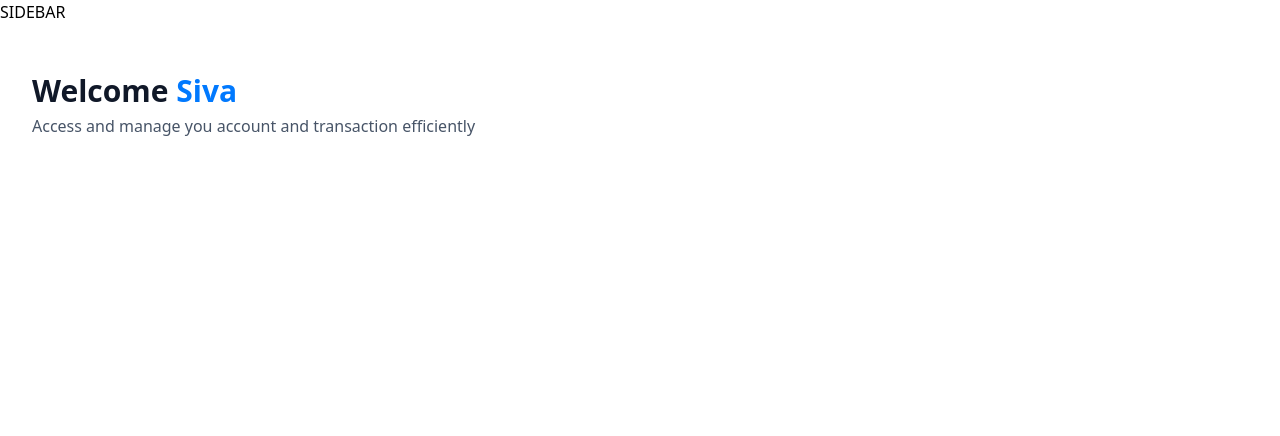
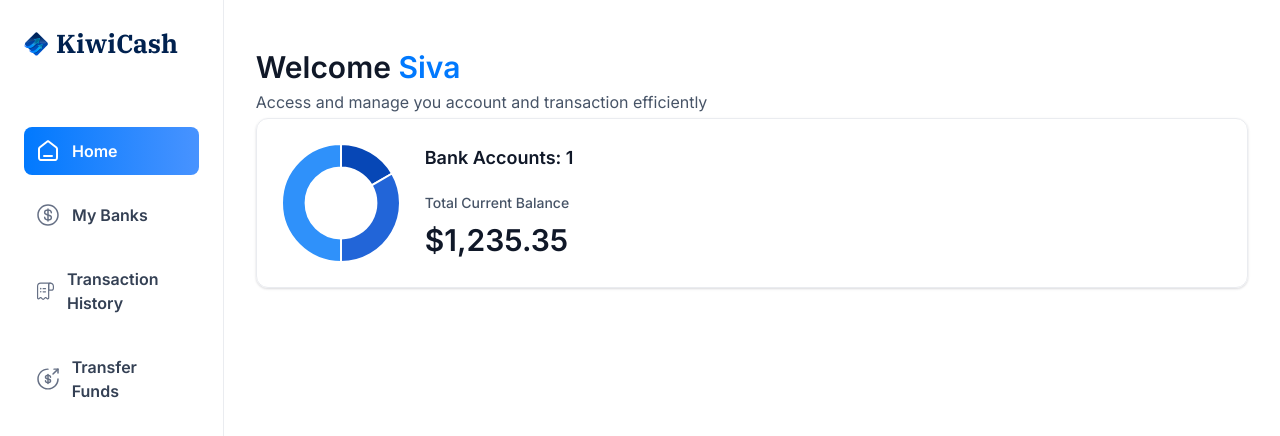
Before and after one commit to sivass/kiwicash, a Next.js app: page / in a window 1280 px wide. Shown: the top 436 px of the page. Built offline with nearby package versions, Linux system fonts and the light colour scheme.

Commit message:
implement a doughnchart with chartjs and charjs-react, sidebar section

```diff
--- a/app/(root)/layout.tsx
+++ b/app/(root)/layout.tsx
@@ -1,11 +1,14 @@
+import Sidebar from "@/components/Sidebar";
+
 export default function RootLayout({
   children,
 }: Readonly<{
   children: React.ReactNode;
 }>) {
+  const loggedIn = { firstName: 'siva', lastName: 'padmanaban'};
   return (
-    <main>
-      SIDEBAR
+    <main className="flex h-screen w-full font-inter">
+      <Sidebar user={loggedIn} />
       {children}
     </main>
   );
--- /dev/null
+++ b/components/AnimatedCounter.tsx
@@ -0,0 +1,18 @@
+"use client"
+import React from 'react'
+import CountUp from 'react-countup';
+
+const AnimatedCounter = ({amount}: { amount: number}) => {
+  return (
+    <div className='w-full'>
+    <CountUp
+    duration={2.7}
+    decimal='.'
+    decimals={2}
+    prefix='$'
+     end={amount} />
+     </div>
+  )
+}
+
+export default AnimatedCounter
--- /dev/null
+++ b/components/DoughnutChart.tsx
@@ -0,0 +1,31 @@
+"use client"
+import React from 'react'
+import { Chart as ChartJS, ArcElement, Tooltip, Legend } from "chart.js";
+import { Doughnut } from "react-chartjs-2";
+
+ChartJS.register(ArcElement, Tooltip, Legend);
+
+const DoughnutChart = ({ accounts} : DoughnutChartProps) => {
+    const data = {
+        datasets: [
+            {
+                label: 'Banks',
+                data: [1250, 2500, 3750],
+                backgroundColor: ['#0747b6','#2265d8','#2f91fa']
+            }
+        ],
+        labels: ['Bank 1','Bank 2','Bank 3']
+    }
+  return (
+    <Doughnut data={data} options={{
+        cutout:'60%',
+        plugins: {
+            legend: {
+                display: false,
+            }
+        }
+    }} />
+  )
+}
+
+export default DoughnutChart
--- a/components/HeaderBox.tsx
+++ b/components/HeaderBox.tsx
@@ -1,4 +1,5 @@
 import React from "react";
+import TotalBalanceBox from "./TotalBalanceBox";
 
 const HeaderBox = ({
   type = "title",
@@ -11,7 +12,12 @@
         <h1 className="header-box-title">{title}
         {type === 'greeting' && <span className="text-bankGradient">&nbsp;{user}</span> }</h1>
         <p className="header-box-subtext">{subtext}</p>
+        <TotalBalanceBox
+        accounts={[]}
+        totalBanks={1}
+        totalCurrentBalance={1235.35} />
     </div>
+
   );
 };
 
--- /dev/null
+++ b/components/Sidebar.tsx
@@ -0,0 +1,59 @@
+"use client";
+
+import { sidebarLinks } from "@/constants";
+import { cn } from "@/lib/utils";
+import Image from "next/image";
+import Link from "next/link";
+import { usePathname } from "next/navigation";
+import React from "react";
+
+const Sidebar = ({ user }: SiderbarProps) => {
+  const pathName = usePathname();
+  return (
+    <section className="sidebar">
+      <nav className="flex flex-col gap-4">
+        <Link href="/" className="mb-12 cursor-pointer flex items-center gap-2">
+          <Image
+            src="/icons/logo.svg"
+            width={34}
+            height={34}
+            alt="logo"
+            className="size-[24px] max-xl:size-14"
+          />
+          <h1 className="sidebar-logo">KiwiCash</h1>
+        </Link>
+        {sidebarLinks.map((item) => {
+          const isActive =
+            pathName === item.route || pathName.startsWith(`${item.route}/`);
+          return (
+            <Link
+              href={item.route}
+              key={item.label}
+              className={cn("sidebar-link", { "bg-bank-gradient": isActive })}
+            >
+              <div className="relative size-6">
+                <Image
+                  src={item.imgURL}
+                  alt={item.label}
+                  fill
+                  className={cn({
+                    "brightness-[3] invert-0": isActive,
+                  })}
+                />
+              </div>
+              <p
+                className={cn("sidebar-label", {
+                  "!text-white": isActive,
+                })}
+              >
+                {item.label}
+              </p>
+            </Link>
+          );
+        })}
+      </nav>
+    </section>
+  );
+};
+
+export default Sidebar;
--- /dev/null
+++ b/components/TotalBalanceBox.tsx
@@ -0,0 +1,30 @@
+import React from 'react'
+import AnimatedCounter from './AnimatedCounter'
+import DoughnutChart from './DoughnutChart'
+
+const TotalBalanceBox = ({
+    accounts = [], totalBanks, totalCurrentBalance
+}: TotalBalanceBoxProps) => {
+  return (
+    <section className='total-balance'>
+        <div className='total-balance-chart'>
+            <DoughnutChart accounts={accounts} />
+        </div>
+        <div className='flex flex-col gap-6'>
+            <h2 className='header-2'>
+                Bank Accounts: {totalBanks}
+            </h2>
+            <div className='flex flex-col gap-2'>
+                <p className='total-balance-label'>
+                    Total Current Balance
+                </p>
+                <div className='total-balance-amount flex-center'>
+                    <AnimatedCounter amount= {totalCurrentBalance} />
+                </div>
+            </div>
+        </div>
+    </section>
+  )
+}
+
+export default TotalBalanceBox
--- a/package.json
+++ b/package.json
@@ -9,11 +9,15 @@
     "lint": "next lint"
   },
   "dependencies": {
+    "chart.js": "^4.4.2",
     "class-variance-authority": "^0.7.0",
     "clsx": "^2.1.1",
     "lucide-react": "^0.378.0",
     "next": "14.2.3",
+    "query-string": "^9.0.0",
     "react": "^18",
+    "react-chartjs-2": "^5.2.0",
+    "react-countup": "^6.5.3",
     "react-dom": "^18",
     "tailwind-merge": "^2.3.0",
     "tailwindcss-animate": "^1.0.7"
--- a/types/index.d.ts
+++ b/types/index.d.ts
@@ -202,7 +202,7 @@
   appwriteItemId?: string;
 }
 
-declare interface TotlaBalanceBoxProps {
+declare interface TotalBalanceBoxProps {
   accounts: Account[];
   totalBanks: number;
   totalCurrentBalance: number;
```
Also changed, not shown: 1 other file (tests, documents, lock files or other folders).
